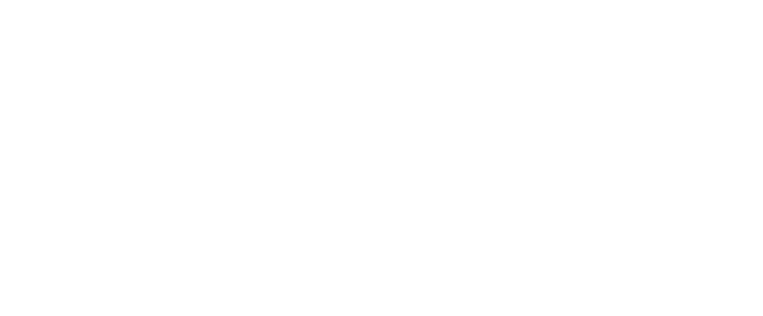
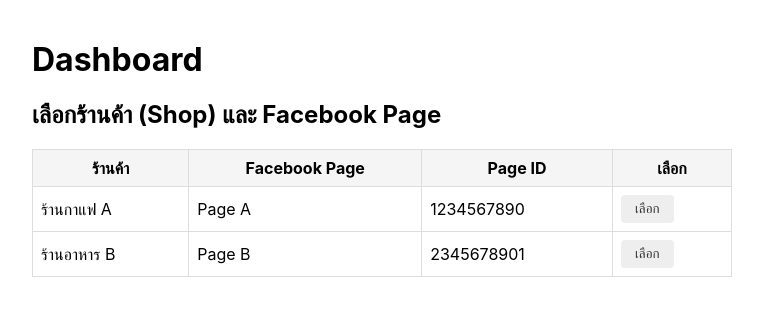
Before and after one commit to RelaxFlxk5/FB, a React (Create React App) app in the folder my-fullstack-app/frontend/: page /dashboard in a window 1280 px wide. Shown: the top 316 px of the page, without its empty margins (258-1021 px from the left). Built offline with nearby package versions, Linux system fonts and the light colour scheme.

Commit message:
next .next commit

```diff
--- a/my-fullstack-app/frontend/src/App.tsx
+++ b/my-fullstack-app/frontend/src/App.tsx
@@ -2,6 +2,7 @@ import React, { useState } from 'react';
 import { BrowserRouter as Router, Route, Routes } from 'react-router-dom';
 // import SystemUI from './components/SystemUI';
 import FacebookCallback from './pages/FacebookCallback';
+import Dashboard from './pages/Dashboard';
 
 
 export default function App() {
@@ -14,10 +15,7 @@ export default function App() {
   return (
     <Router>
       <Routes>
-        <Route
-          path="/dashboard"
-          // element={<SystemUI />}
-        />
+        <Route path="/dashboard" element={<Dashboard />} />
         <Route
           path="/"
           element={
--- /dev/null
+++ b/my-fullstack-app/frontend/src/pages/Dashboard.tsx
@@ -0,0 +1,119 @@
+import React, { useState } from 'react';
+
+const mockShops = [
+  { id: 'shop1', name: 'ร้านกาแฟ A', fbPage: 'Page A', fbPageId: '1234567890' },
+  { id: 'shop2', name: 'ร้านอาหาร B', fbPage: 'Page B', fbPageId: '2345678901' },
+];
+
+const Dashboard: React.FC = () => {
+  const [selectedShop, setSelectedShop] = useState<string | null>(null);
+  const [bookingUrl, setBookingUrl] = useState('');
+  const [pageAccessToken, setPageAccessToken] = useState('');
+  const [result, setResult] = useState<string | null>(null);
+
+  const handleSetCTA = async () => {
+    if (!selectedShop) return;
+    const shop = mockShops.find(s => s.id === selectedShop);
+    if (!shop) return;
+    setResult('กำลังตั้งค่าปุ่ม...');
+    try {
+      const res = await fetch('https://fb-fc2o.onrender.com/api/facebook/cta', {
+        method: 'POST',
+        headers: { 'Content-Type': 'application/json' },
+        body: JSON.stringify({
+          fbPageId: shop.fbPageId,
+          bookingUrl,
+          pageAccessToken,
+        }),
+      });
+      const data = await res.json();
+      if (data.success) {
+        setResult('✅ ตั้งค่าปุ่ม Booking Now สำเร็จ');
+      } else {
+        setResult('❌ ' + (data.error || 'เกิดข้อผิดพลาด'));
+      }
+    } catch (e) {
+      setResult('❌ ไม่สามารถเชื่อมต่อ API ได้');
+    }
+  };
+
+  return (
+    <div style={{ maxWidth: 700, margin: '40px auto', fontFamily: 'Inter, Arial, sans-serif' }}>
+      <h1>Dashboard</h1>
+      <h2>เลือกร้านค้า (Shop) และ Facebook Page</h2>
+      <table style={{ width: '100%', borderCollapse: 'collapse', marginBottom: 16 }}>
+        <thead>
+          <tr style={{ background: '#f5f5f5' }}>
+            <th style={{ padding: 8, border: '1px solid #ddd' }}>ร้านค้า</th>
+            <th style={{ padding: 8, border: '1px solid #ddd' }}>Facebook Page</th>
+            <th style={{ padding: 8, border: '1px solid #ddd' }}>Page ID</th>
+            <th style={{ padding: 8, border: '1px solid #ddd' }}>เลือก</th>
+          </tr>
+        </thead>
+        <tbody>
+          {mockShops.map(shop => (
+            <tr key={shop.id}>
+              <td style={{ padding: 8, border: '1px solid #ddd' }}>{shop.name}</td>
+              <td style={{ padding: 8, border: '1px solid #ddd' }}>{shop.fbPage}</td>
+              <td style={{ padding: 8, border: '1px solid #ddd' }}>{shop.fbPageId}</td>
+              <td style={{ padding: 8, border: '1px solid #ddd' }}>
+                <button
+                  style={{
+                    background: selectedShop === shop.id ? '#1976d2' : '#eee',
+                    color: selectedShop === shop.id ? '#fff' : '#333',
+                    border: 'none',
+                    padding: '6px 14px',
+                    borderRadius: 4,
+                    cursor: 'pointer',
+                  }}
+                  onClick={() => setSelectedShop(shop.id)}
+                >
+                  {selectedShop === shop.id ? 'เลือกแล้ว' : 'เลือก'}
+                </button>
+              </td>
+            </tr>
+          ))}
+        </tbody>
+      </table>
+      {selectedShop && (
+        <div style={{ marginTop: 24, marginBottom: 24 }}>
+          <h3>ตั้งค่าปุ่ม Booking Now สำหรับร้าน {mockShops.find(s => s.id === selectedShop)?.name}</h3>
+          <input
+            type="text"
+            placeholder="Booking URL (ลิงก์จองคิว)"
+            value={bookingUrl}
+            onChange={e => setBookingUrl(e.target.value)}
+            style={{ width: 320, padding: 8, marginRight: 8, borderRadius: 4, border: '1px solid #ccc' }}
+          />
+          <input
+            type="text"
+            placeholder="Page Access Token"
+            value={pageAccessToken}
+            onChange={e => setPageAccessToken(e.target.value)}
+            style={{ width: 320, padding: 8, marginRight: 8, borderRadius: 4, border: '1px solid #ccc', marginTop: 8 }}
+          />
+          <br />
+          <button
+            style={{
+              marginTop: 12,
+              padding: '10px 28px',
+              fontWeight: 'bold',
+              background: '#43a047',
+              color: '#fff',
+              border: 'none',
+              borderRadius: 4,
+              cursor: bookingUrl && pageAccessToken ? 'pointer' : 'not-allowed',
+            }}
+            disabled={!bookingUrl || !pageAccessToken}
+            onClick={handleSetCTA}
+          >
+            ตั้งค่าปุ่ม Booking Now
+          </button>
+          {result && <div style={{ marginTop: 16 }}>{result}</div>}
+        </div>
+      )}
+    </div>
+  );
+};
+
+export default Dashboard;
```
